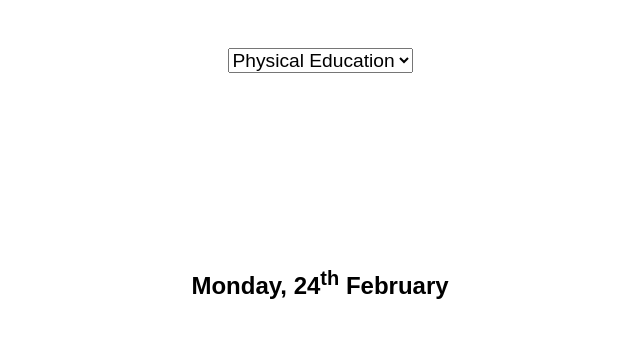
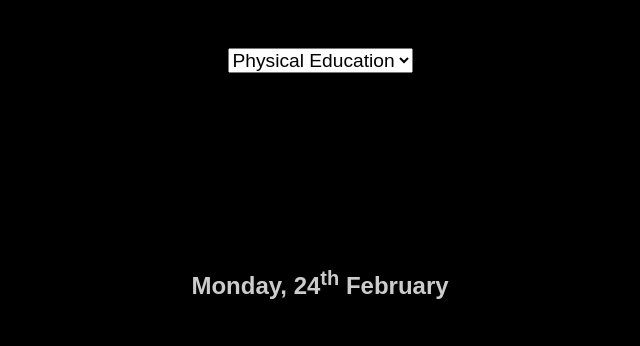
Before and after one commit to realsrikar/samplepapers, a plain HTML site: page index.html in a window 1280 px wide. Shown: the top 346 px of the page, without its empty margins (320-960 px from the left). Drawn offline with Linux system fonts and the dark colour scheme.

Commit message:
dark mode

```diff
--- a/style.css
+++ b/style.css
@@ -9,11 +9,16 @@ a {
 select {
   font-size: 1.2em;
 }
+
+html,
+body {
+  height: 100%;
+}
+
 body {
   margin: 0;
   padding: 3em;
   text-align: center;
-  min-height: 100vh;
   max-width: 100%;
   display: grid;
   grid-template-rows: 10% auto;
@@ -36,3 +41,18 @@ a {
 .animate {
   opacity: 0.6;
 }
+
+@media (prefers-color-scheme: dark) {
+  body {
+    background-color: black;
+    color: #ccc;
+  }
+
+  a {
+    color: #9dabee;
+  }
+
+  a:visited {
+    color: #8a59cc;
+  }
+}
```
